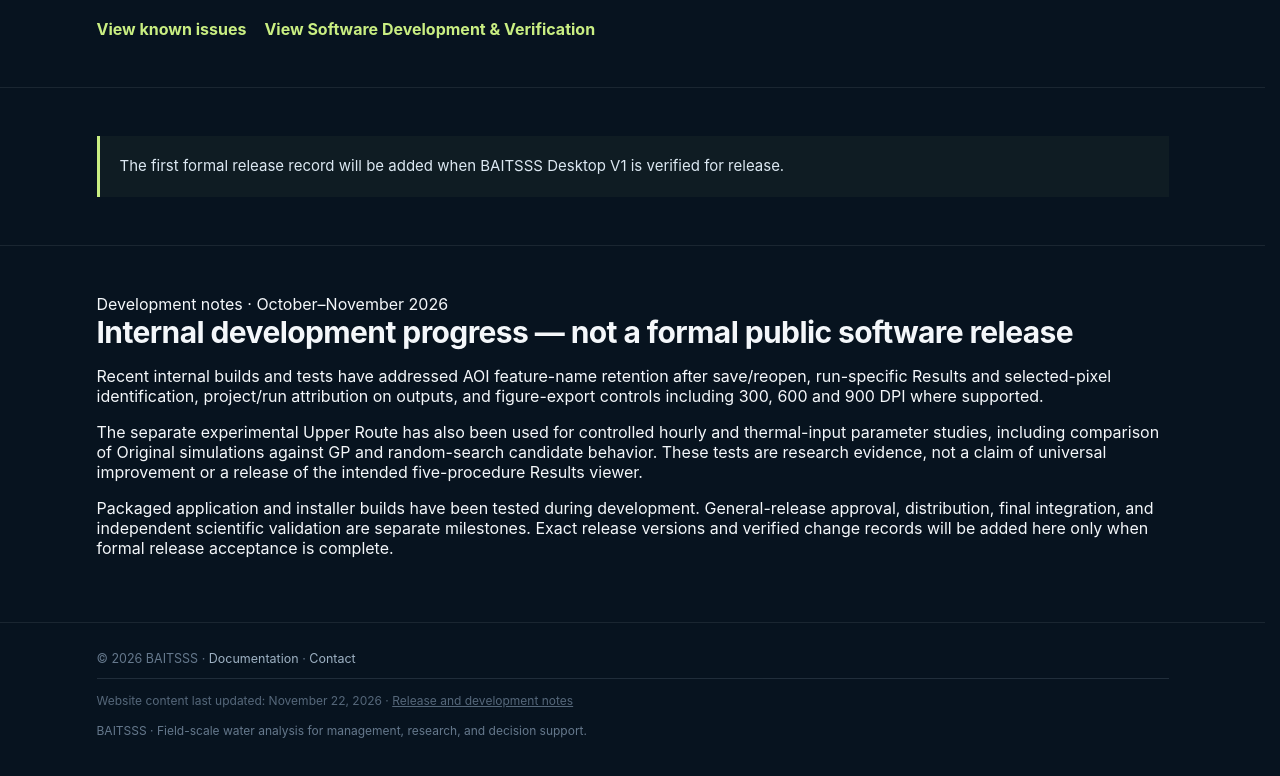
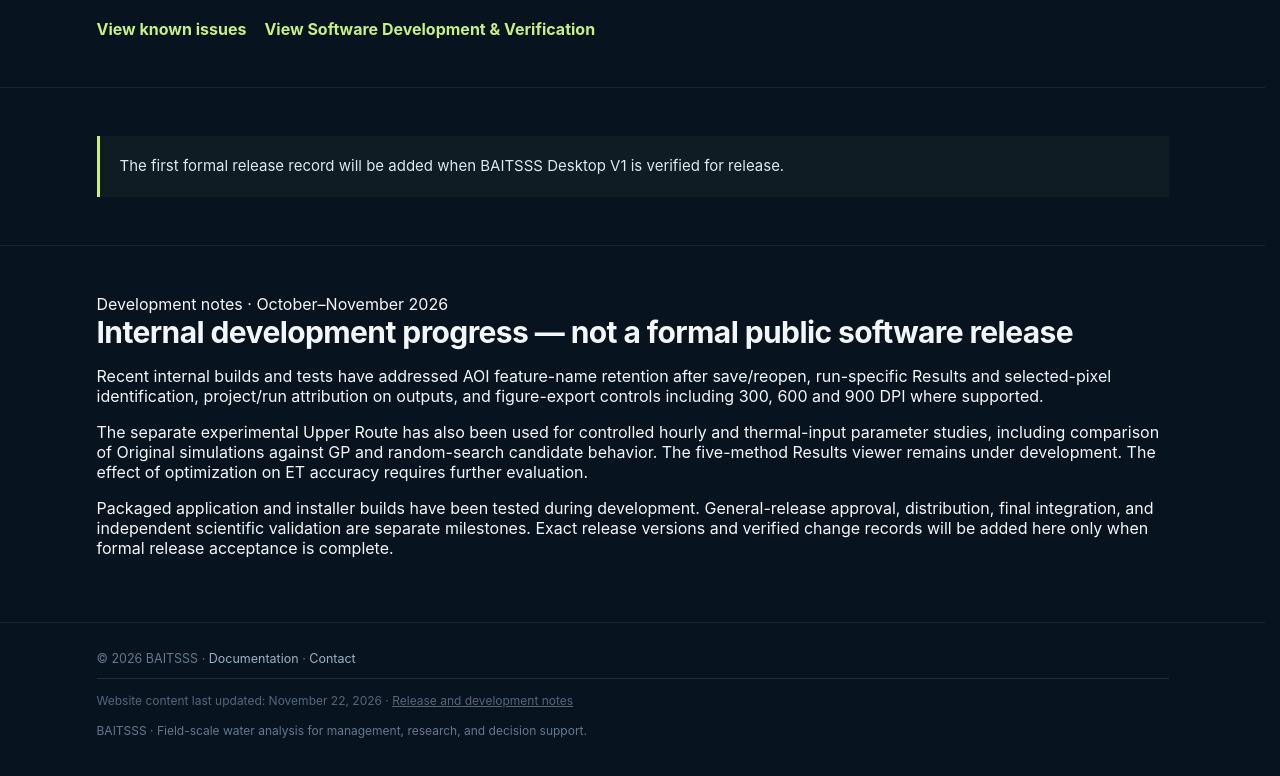
Before and after one commit to rdhungel/BAITSSS-website, a plain HTML site: page release-notes/index.html in a window 1280 px wide. Shown: the part 1154-1930 px from the top of the page. Drawn offline with Linux system fonts and the light colour scheme.

Commit message:
Simplify scientific and software documentation language

```diff
--- a/release-notes/index.html
+++ b/release-notes/index.html
@@ -23,7 +23,7 @@
 <section class="section"><div class="wrap"><h2>Release status</h2><p class="copy">BAITSSS Desktop V1 is the first release version and is currently in pre-release validation. The release date has not yet been assigned.</p><div class="release"><div class="release-head"><h3>BAITSSS Desktop V1</h3><div class="tag">Pre-release</div></div><p>Release preparation includes clean-machine testing, installer packaging, workflow verification, and final documentation.</p><ul><li>Version: BAITSSS Desktop V1</li><li>Release date: pending</li><li>Installer package: in preparation</li><li>Compatibility notes: pending release verification</li></ul></div></div></section>
 <section class="section"><div class="wrap"><h2>Release record</h2><div class="release"><ul><li><strong>Version and release date</strong></li><li><strong>Changes</strong> to workflow, execution, data handling, Results, or packaging</li><li><strong>Scientific impact</strong> when a change affects BAITSSS model equations, assumptions, parameters, inputs, or outputs</li><li><strong>Fixes and corrections</strong></li><li><strong>Compatibility and migration notes</strong></li><li><strong>Known issues</strong></li><li><strong>Verification status</strong> for BAITSSS Desktop installer and workflow checks, and BAITSSS model scientific checks</li></ul></div><div class="links"><a href="../known-issues/">View known issues</a><a href="../software/#development-verification">View Software Development &amp; Verification</a></div></div></section>
 <section class="section"><div class="wrap"><div class="note">The first formal release record will be added when BAITSSS Desktop V1 is verified for release.</div></div></section>
-<section class="section" id="development-notes-2026"><div class="wrap"><div class="kicker">Development notes · October–November 2026</div><h2>Internal development progress — not a formal public software release</h2><p>Recent internal builds and tests have addressed AOI feature-name retention after save/reopen, run-specific Results and selected-pixel identification, project/run attribution on outputs, and figure-export controls including 300, 600 and 900 DPI where supported.</p><p>The separate experimental Upper Route has also been used for controlled hourly and thermal-input parameter studies, including comparison of Original simulations against GP and random-search candidate behavior. These tests are research evidence, not a claim of universal improvement or a release of the intended five-procedure Results viewer.</p><p>Packaged application and installer builds have been tested during development. General-release approval, distribution, final integration, and independent scientific validation are separate milestones. Exact release versions and verified change records will be added here only when formal release acceptance is complete.</p></div></section>
+<section class="section" id="development-notes-2026"><div class="wrap"><div class="kicker">Development notes · October–November 2026</div><h2>Internal development progress — not a formal public software release</h2><p>Recent internal builds and tests have addressed AOI feature-name retention after save/reopen, run-specific Results and selected-pixel identification, project/run attribution on outputs, and figure-export controls including 300, 600 and 900 DPI where supported.</p><p>The separate experimental Upper Route has also been used for controlled hourly and thermal-input parameter studies, including comparison of Original simulations against GP and random-search candidate behavior. The five-method Results viewer remains under development. The effect of optimization on ET accuracy requires further evaluation.</p><p>Packaged application and installer builds have been tested during development. General-release approval, distribution, final integration, and independent scientific validation are separate milestones. Exact release versions and verified change records will be added here only when formal release acceptance is complete.</p></div></section>
 </main>
 <footer class="footer"><div class="wrap">© 2026 BAITSSS · <a href="../documentation/">Documentation</a> · <a href="../contact/">Contact</a></div></footer>
 </body>
```
